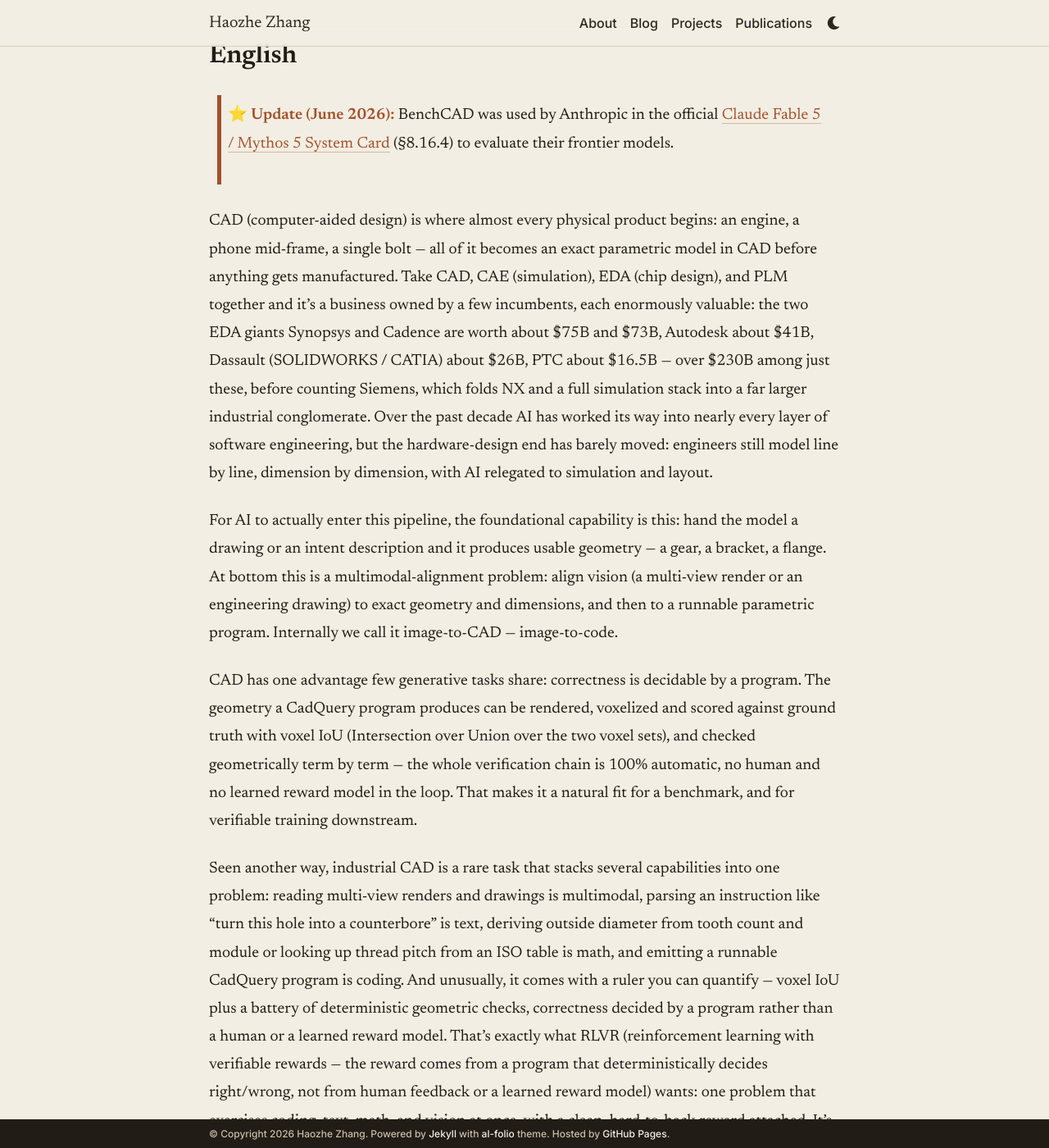
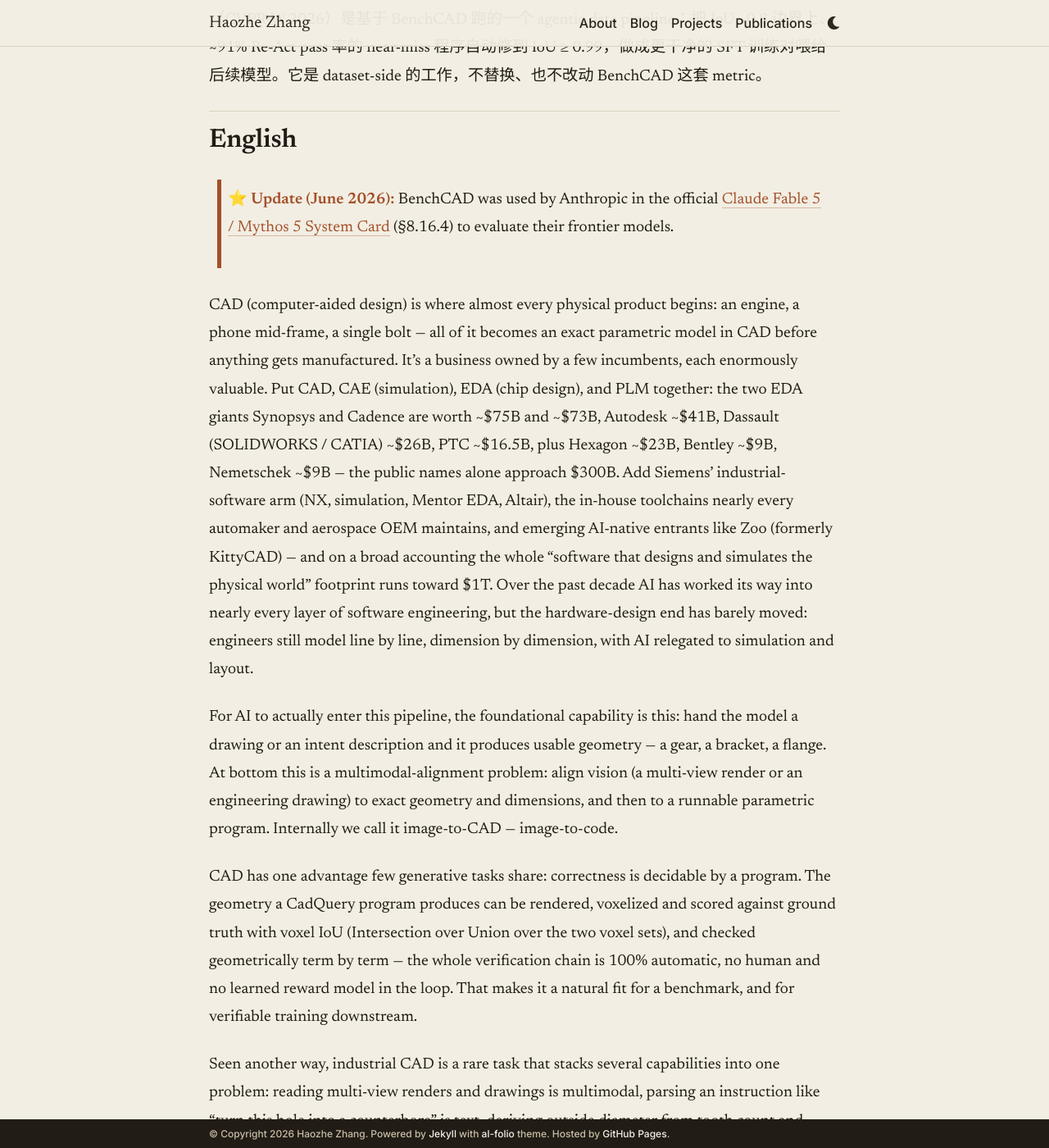
Before and after one commit to HaozheZhang6/HaozheZhang6.github.io, a Jekyll site: the page built from _posts/2026-05-11-benchcad.md, in a window 1280 px wide and 1400 px high, scrolled down 5306 px. Shown: the whole window at 82% size. Built offline with Jekyll 4.4.1, drawn with Linux system fonts in a browser that asks for light colours; a style sheet for code colours, icons or effects is not loaded; some of the changed text lies outside the part shown.

Commit message:
BenchCAD post: market in $XXB company valuations, broad footprint toward $1T (Siemens/in-house/Zoo), drop Chinese magnitude words

```diff
--- a/_posts/2026-05-11-benchcad.md
+++ b/_posts/2026-05-11-benchcad.md
@@ -14,7 +14,7 @@
 
 > ⭐ **Update（2026-06）**：BenchCAD 被 Anthropic 用在了官方 [Claude Fable 5 / Mythos 5 System Card](https://www-cdn.anthropic.com/2f9323abbcc4abe219577539efe19a623c9ca2bd/Claude%20Fable%205%20&%20Claude%20Mythos%205%20System%20Card.pdf)（§8.16.4），用来评测他们的 frontier 模型。
 
-CAD（computer-aided design，计算机辅助设计）是几乎所有实体产品的起点：一台发动机、一个手机中框、一颗螺栓，量产之前都先在 CAD 里建成精确的参数化模型。把 CAD、CAE（仿真）、EDA（芯片设计）、PLM 这套工程设计与仿真软件放在一起看，是一门被少数寡头垄断、每一家又都极值钱的生意：EDA 两巨头 Synopsys、Cadence 市值各约 750 亿和 730 亿美元，Autodesk 约 410 亿，Dassault（SOLIDWORKS / CATIA）约 260 亿，PTC 约 165 亿——光这几家加起来就两千多亿美元，还没算 Siemens 这种把 NX 和整套仿真都揽进去的工业巨头。过去十年里软件工程几乎每一层都被 AI 渗透了一遍，但硬件设计这一端基本没动：工程师还是一根线、一个尺寸地手工建模，AI 顶多在仿真和排版上打打下手。
+CAD（computer-aided design，计算机辅助设计）是几乎所有实体产品的起点：一台发动机、一个手机中框、一颗螺栓，量产之前都先在 CAD 里建成精确的参数化模型。这是一门被少数寡头垄断、每家又都极值钱的生意。把 CAD、CAE（仿真）、EDA（芯片设计）、PLM 放一起看：EDA 两巨头 Synopsys、Cadence 市值各约 $75B、$73B，Autodesk $41B，Dassault（SOLIDWORKS / CATIA）$26B，PTC $16.5B，再加 Hexagon $23B、Bentley $9B、Nemetschek $9B——光这些上市公司加起来就快 $300B。再算上 Siemens 收进 NX、仿真、Mentor（EDA）、Altair 的那块工业软件、几乎每家车厂和航空航天 OEM 自建的 in-house 工具链，还有 Zoo（前 KittyCAD）这类新兴的 AI-native CAD 玩家——整个“设计 + 仿真实体世界”的软件盘子，宽口径算下来是奔着 $1T 去的。过去十年里软件工程几乎每一层都被 AI 渗透了一遍，但硬件设计这一端基本没动：工程师还是一根线、一个尺寸地手工建模，AI 顶多在仿真和排版上打打下手。
 
 要让 AI 真正进到这条链路里，最底层的一块基石是：给模型一张图或一段意图描述，它能生成可用的几何——一个齿轮、一个支架、一个法兰。本质上这是个多模态对齐（multimodal alignment）问题：把视觉（一张多视角渲染图或工程图）对齐到精确的几何与尺寸，再落到一段能跑的参数化建模代码上。我们内部把这件事叫“看图做图”，学术一点的说法是 image-to-code。
 
@@ -82,7 +82,7 @@
 
 > ⭐ **Update (June 2026):** BenchCAD was used by Anthropic in the official [Claude Fable 5 / Mythos 5 System Card](https://www-cdn.anthropic.com/2f9323abbcc4abe219577539efe19a623c9ca2bd/Claude%20Fable%205%20&%20Claude%20Mythos%205%20System%20Card.pdf) (§8.16.4) to evaluate their frontier models.
 
-CAD (computer-aided design) is where almost every physical product begins: an engine, a phone mid-frame, a single bolt — all of it becomes an exact parametric model in CAD before anything gets manufactured. Take CAD, CAE (simulation), EDA (chip design), and PLM together and it’s a business owned by a few incumbents, each enormously valuable: the two EDA giants Synopsys and Cadence are worth about $75B and $73B, Autodesk about $41B, Dassault (SOLIDWORKS / CATIA) about $26B, PTC about $16.5B — over $230B among just these, before counting Siemens, which folds NX and a full simulation stack into a far larger industrial conglomerate. Over the past decade AI has worked its way into nearly every layer of software engineering, but the hardware-design end has barely moved: engineers still model line by line, dimension by dimension, with AI relegated to simulation and layout.
+CAD (computer-aided design) is where almost every physical product begins: an engine, a phone mid-frame, a single bolt — all of it becomes an exact parametric model in CAD before anything gets manufactured. It’s a business owned by a few incumbents, each enormously valuable. Put CAD, CAE (simulation), EDA (chip design), and PLM together: the two EDA giants Synopsys and Cadence are worth ~$75B and ~$73B, Autodesk ~$41B, Dassault (SOLIDWORKS / CATIA) ~$26B, PTC ~$16.5B, plus Hexagon ~$23B, Bentley ~$9B, Nemetschek ~$9B — the public names alone approach $300B. Add Siemens’ industrial-software arm (NX, simulation, Mentor EDA, Altair), the in-house toolchains nearly every automaker and aerospace OEM maintains, and emerging AI-native entrants like Zoo (formerly KittyCAD) — and on a broad accounting the whole “software that designs and simulates the physical world” footprint runs toward $1T. Over the past decade AI has worked its way into nearly every layer of software engineering, but the hardware-design end has barely moved: engineers still model line by line, dimension by dimension, with AI relegated to simulation and layout.
 
 For AI to actually enter this pipeline, the foundational capability is this: hand the model a drawing or an intent description and it produces usable geometry — a gear, a bracket, a flange. At bottom this is a multimodal-alignment problem: align vision (a multi-view render or an engineering drawing) to exact geometry and dimensions, and then to a runnable parametric program. Internally we call it image-to-CAD — image-to-code.
 
```
